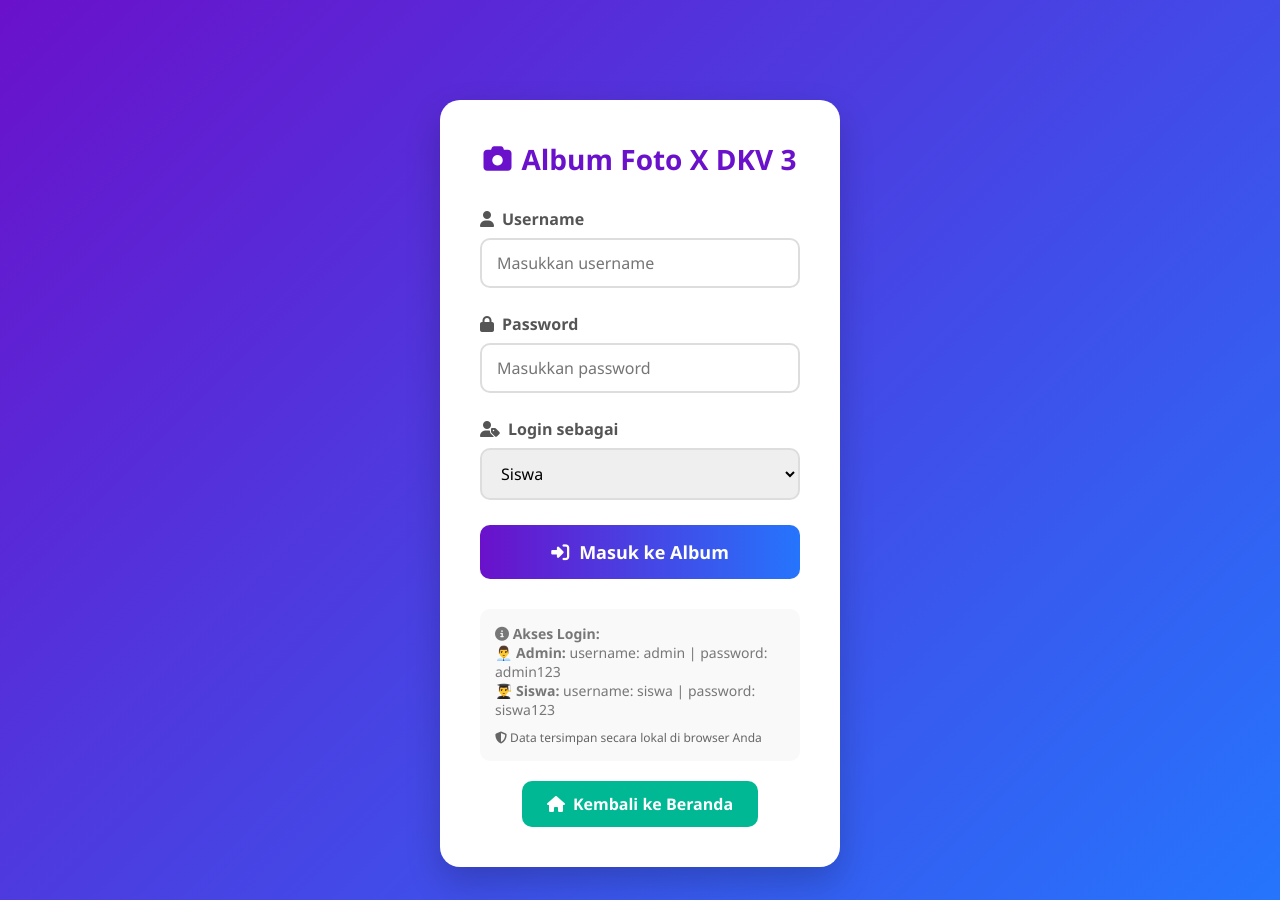
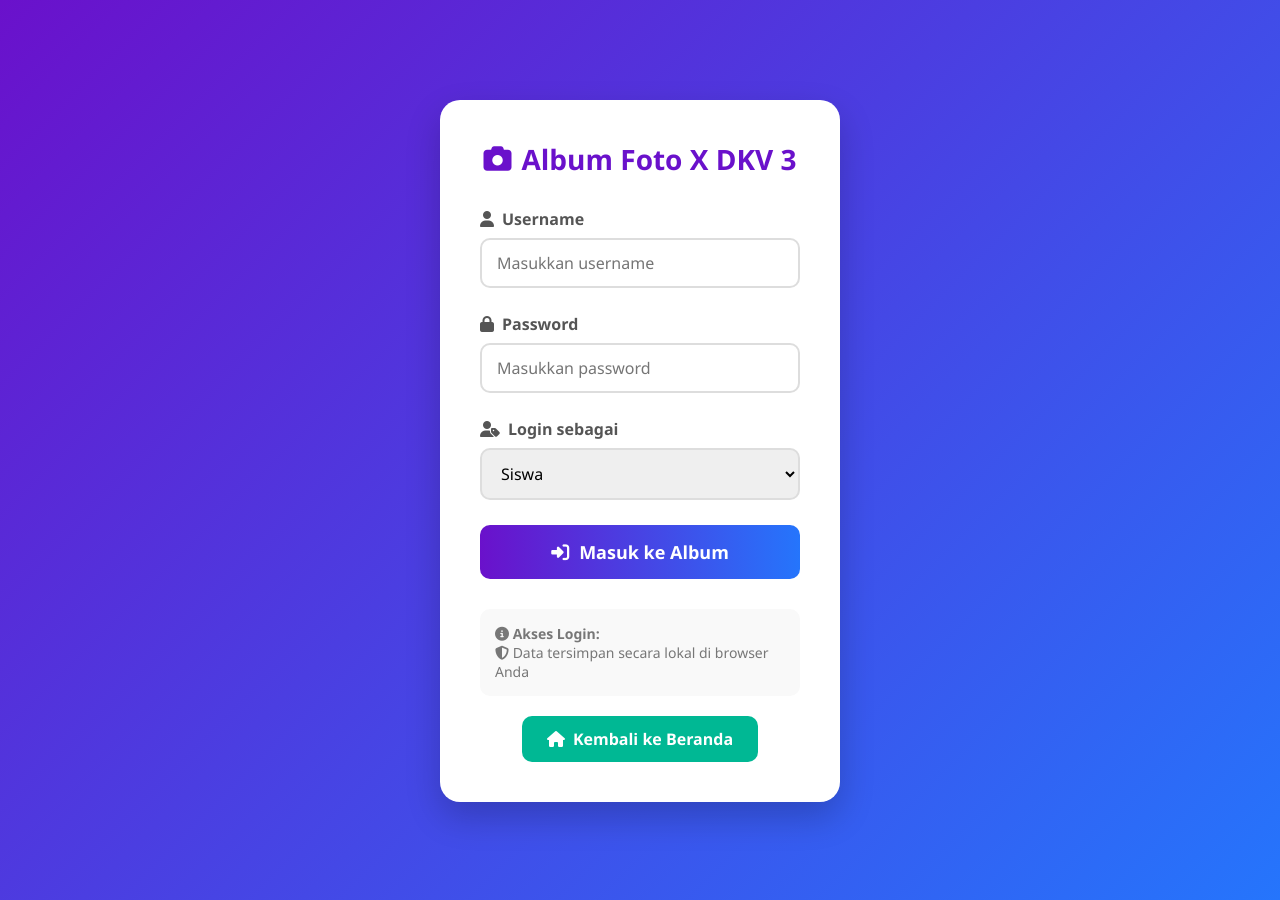
Before and after one commit to bentmodesad/build-website, a plain HTML site: page album.html in a window 1280 px wide. Drawn offline with Linux system fonts and the light colour scheme.

Commit message:
Update album.html

```diff
--- a/album.html
+++ b/album.html
@@ -936,10 +936,7 @@
 
         <div style="margin-top: 30px; color: #777; font-size: 14px; text-align: left; background: #f9f9f9; padding: 15px; border-radius: 10px;">
             <p><strong><i class="fas fa-info-circle"></i> Akses Login:</strong></p>
-            <p>👨‍💼 <strong>Admin:</strong> username: <code>admin</code> | password: <code>admin123</code></p>
-            <p>👨‍🎓 <strong>Siswa:</strong> username: <code>siswa</code> | password: <code>siswa123</code></p>
-            <p style="margin-top: 10px; color: #666; font-size: 12px;">
-                <i class="fas fa-shield-alt"></i> Data tersimpan secara lokal di browser Anda
+           <i class="fas fa-shield-alt"></i> Data tersimpan secara lokal di browser Anda
             </p>
         </div>
 
```
